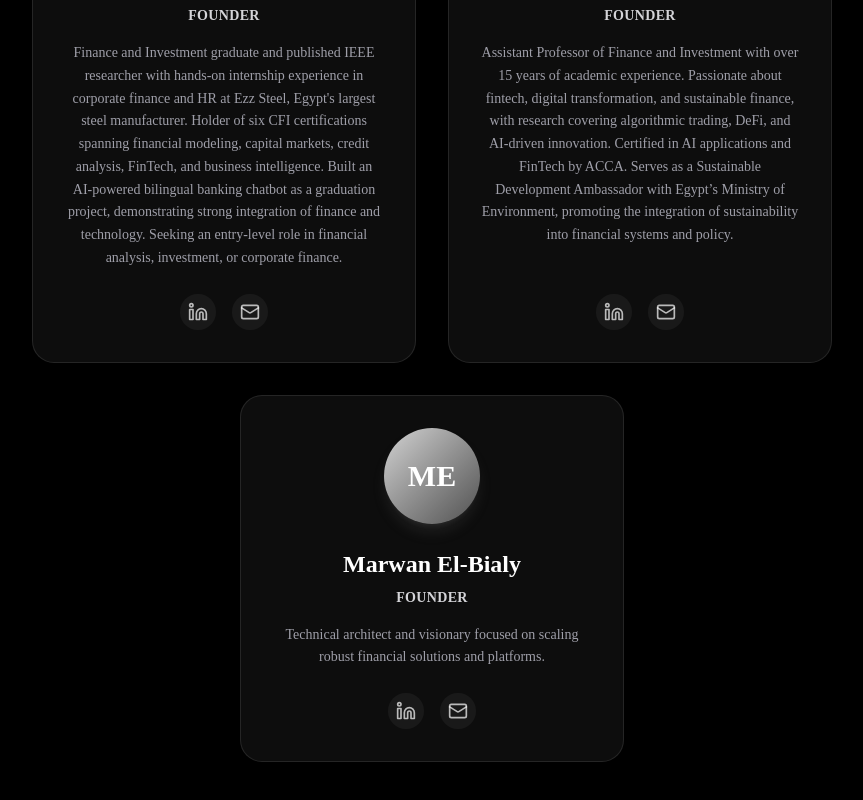
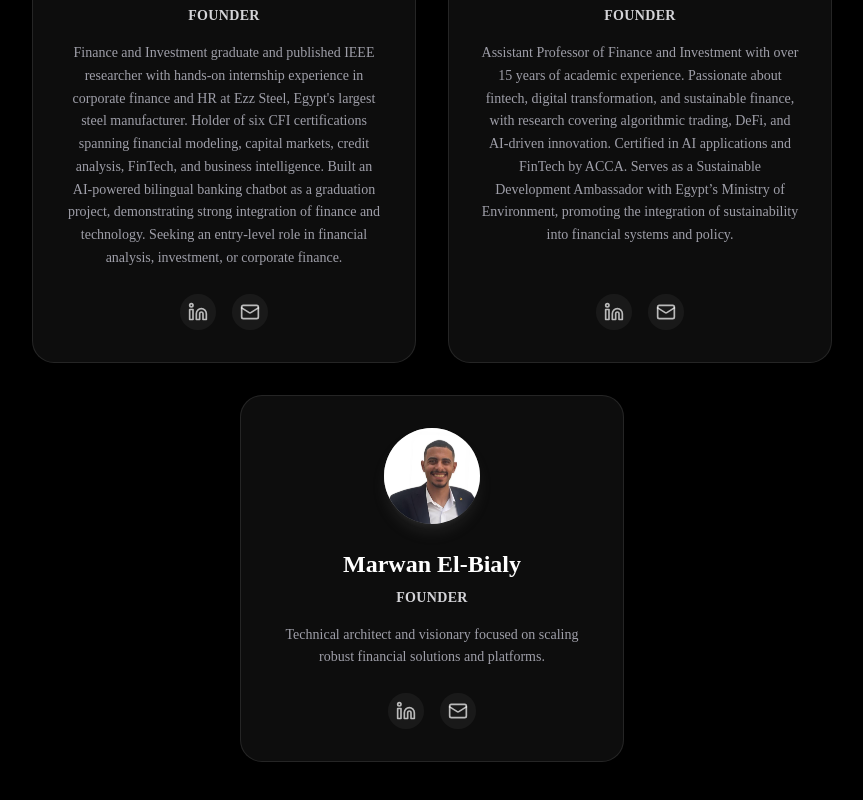
Before and after one commit to Fariiius/CashCompass, a Next.js app: page / in a window 1280 px wide. Shown: the part 2229-3029 px from the top of the page, without its empty margins (208-1071 px from the left). Built offline with nearby package versions, Linux system fonts and the light colour scheme.

Commit message:
feat: add marwan image to founders section

```diff
--- a/src/components/blocks/hero-section-9.tsx
+++ b/src/components/blocks/hero-section-9.tsx
@@ -149,7 +149,8 @@ export const HeroSection = () => {
                 role: t.founders.roles.founder,
                 desc: t.founders.marwan_desc,
                 linkedin: "https://www.linkedin.com/in/marwan-el-bialy/",
-                email: "mailto:marwan.bialy02@gmail.com"
+                email: "mailto:marwan.bialy02@gmail.com",
+                image: "/marwan.jpeg"
               },
             ].map((founder) => (
               <div
```
Also changed, not shown: public/marwan.jpeg (added).
